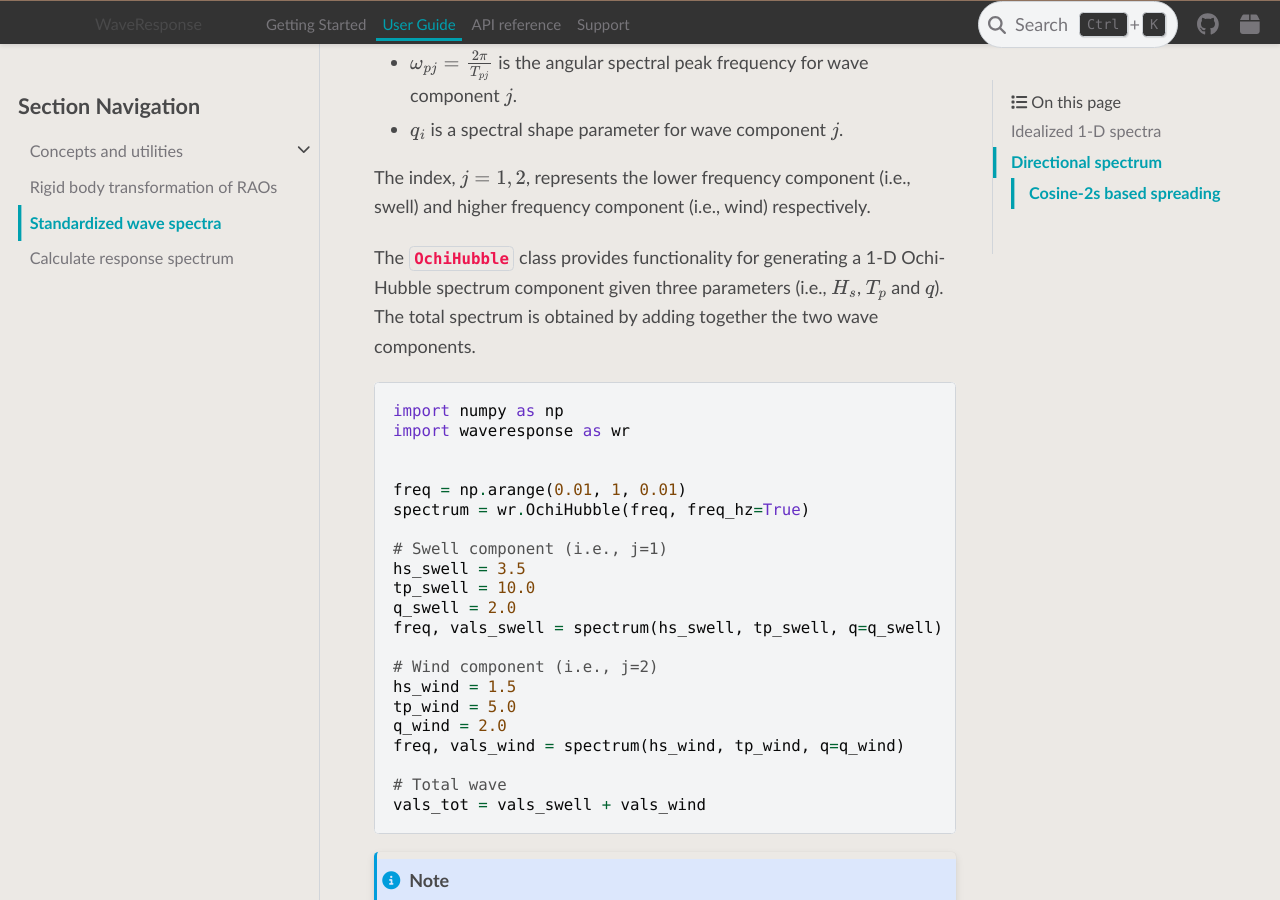
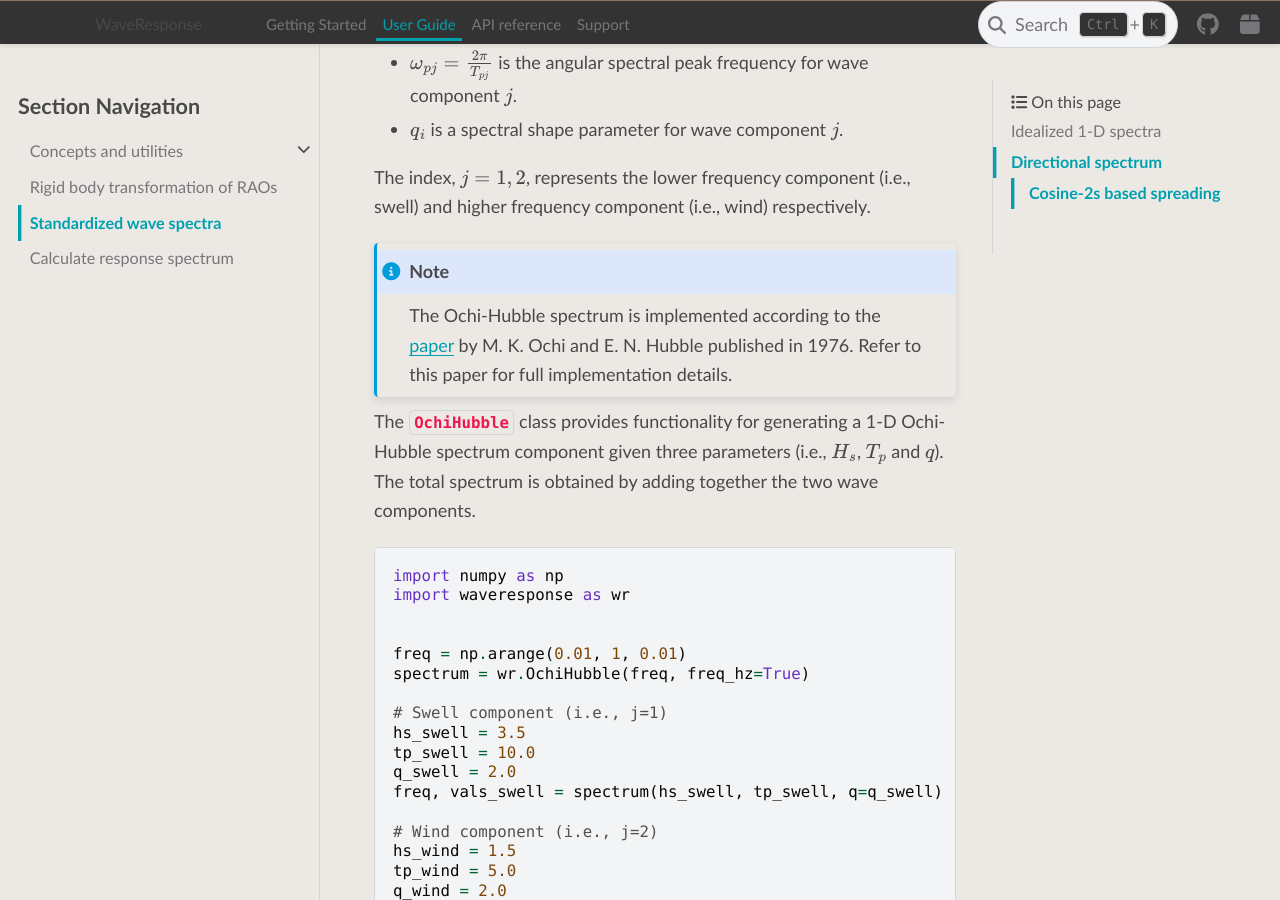
Before and after one commit to 4Subsea/waveresponse-python, a Sphinx documentation site: the page built from docs/user_guide/standardized_spectra.rst, in a window 1280 px wide and 900 px high, scrolled down 3147 px. Built offline with Sphinx 7.4.7 and the PyData theme 0.15.4, drawn with Linux system fonts in a browser that asks for light colours; pages that are not in the unit, such as notebooks, are missing from menus.

Commit message:
Add reference OvhiHubble user guide

```diff
--- a/docs/user_guide/standardized_spectra.rst
+++ b/docs/user_guide/standardized_spectra.rst
@@ -128,6 +128,12 @@ where,
 
 The index, :math:`j = 1, 2`, represents the lower frequency component (i.e., swell)
 and higher frequency component (i.e., wind) respectively.
+
+.. note::
+
+    The Ochi-Hubble spectrum is implemented according to the `paper <https://icce-ojs-tamu.tdl.org/icce/article/view/3066/2731>`_
+    by M. K. Ochi and E. N. Hubble published in 1976. Refer to this paper for full implementation
+    details.
 
 The :class:`~waveresponse.OchiHubble` class provides functionality for generating a 1-D
 Ochi-Hubble spectrum component given three parameters (i.e., :math:`H_s`, :math:`T_p`
```
